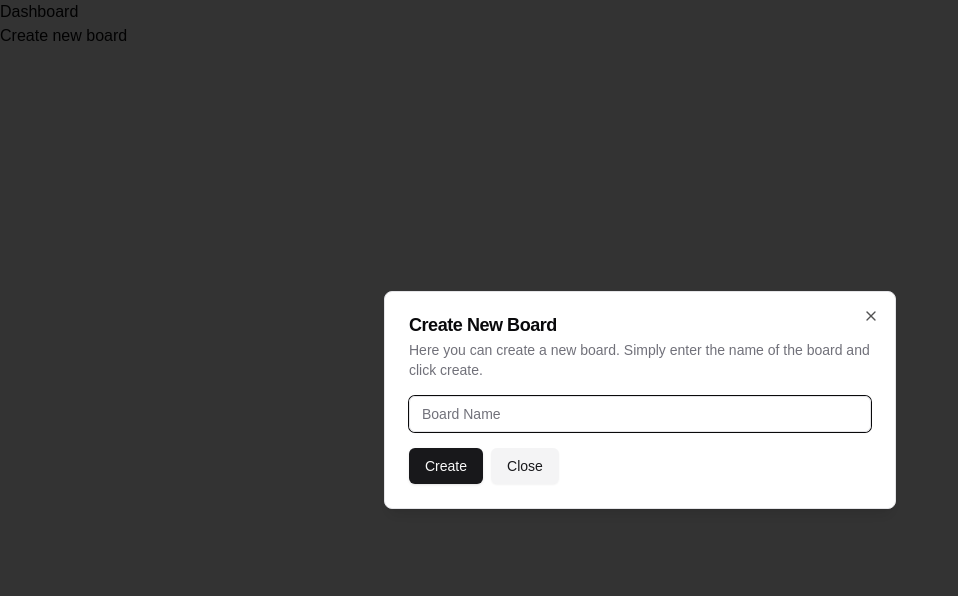
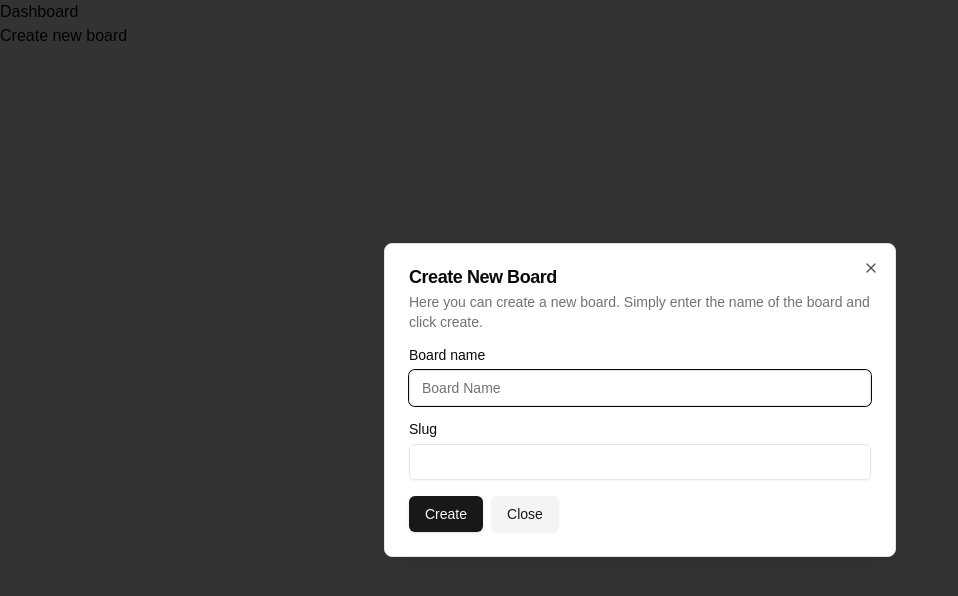
Before and after one commit to fjohanssondev/estimate-tasks, a Next.js app: page /app/dashboard in a window 1280 px wide. Both pictures are taken after a click on the button "Create new board". Shown: the top 596 px of the page, without its empty margins (0-958 px from the left). Built offline with nearby package versions, Linux system fonts and the light colour scheme.

Commit message:
feat(board): added functionality to display the slug of a board and also redirecting to it after successful creation

```diff
--- a/actions/board/index.ts
+++ b/actions/board/index.ts
@@ -2,22 +2,30 @@
 
 import { createClient } from "@/lib/supabase/server"
 
-const supabase = await createClient()
-const { data } = await supabase.auth.getUser()
+export async function createNewBoard(name: string){
+  const supabase = await createClient()
+  const { data } = await supabase.auth.getUser()
 
-export async function CreateNewBoard(name: string){
-  const { data: boards, error } = await supabase.from('boards').insert({
+  const { data: board, error } = await supabase.from('boards').insert({
     title: name,
     owner_id: data.user?.id,
     slug: name.toLowerCase().replace(/ /g, "-")
-  })
+  }).select("id")
 
-  const { data: board_member, error: board_member_error } = await supabase.from('board_members').insert({
-    board_id: boards,
-    user_id: data.user?.id,
-  })
+  if (board){
+    const { error } = await supabase.from('board_members').insert({
+      board_id: board[0].id,
+      user_id: data.user?.id,
+    })
+
+    if (error){
+      console.error(error)
+    }
+  }
 
   if (error){
     console.error(error)
   }
+
+  return board
 }
--- a/components/new-board-dialog.tsx
+++ b/components/new-board-dialog.tsx
@@ -14,6 +14,8 @@ import { Button } from "./ui/button"
 import { useState } from "react"
 import { Label } from "./ui/label"
 import { Input } from "./ui/input"
+import { createNewBoard } from "@/actions/board"
+import { redirect } from "next/navigation"
 
 export function CreateNewBoard(){
   const [boardName, setBoardName] = useState("")
@@ -21,6 +23,8 @@ export function CreateNewBoard(){
   const handleCreateNewBoard = async () => {
     // Create new board
     console.log(boardName)
+    const board = await createNewBoard(boardName)
+    redirect(`/app/board/${board?.[0].id}`)
   }
 
   return (
@@ -34,8 +38,9 @@ export function CreateNewBoard(){
           </DialogDescription>
         </DialogHeader>
         <div className="flex items-center space-x-2">
+          <div className="flex flex-col space-y-4 w-full">
           <div className="grid flex-1 gap-2">
-          <Label htmlFor="name" className="sr-only">
+          <Label htmlFor="name">
               Board name
           </Label>
           <Input
@@ -46,7 +51,19 @@ export function CreateNewBoard(){
             onChange={(e: React.ChangeEvent<HTMLInputElement>) => setBoardName(e.target.value)}
           />
           </div>
+          <div className="grid flex-1 gap-2">
+          <Label htmlFor="slug">
+            Slug
+          </Label>
+          <Input
+            id="slug"
+            type="text"
+            readOnly
+            value={boardName.toLowerCase().replace(/ /g, "-")}
+          />
           </div>
+          </div>
+        </div>
       <DialogFooter className="sm:justify-start">
           <Button onClick={handleCreateNewBoard} type="submit" variant="default">
             Create
```
